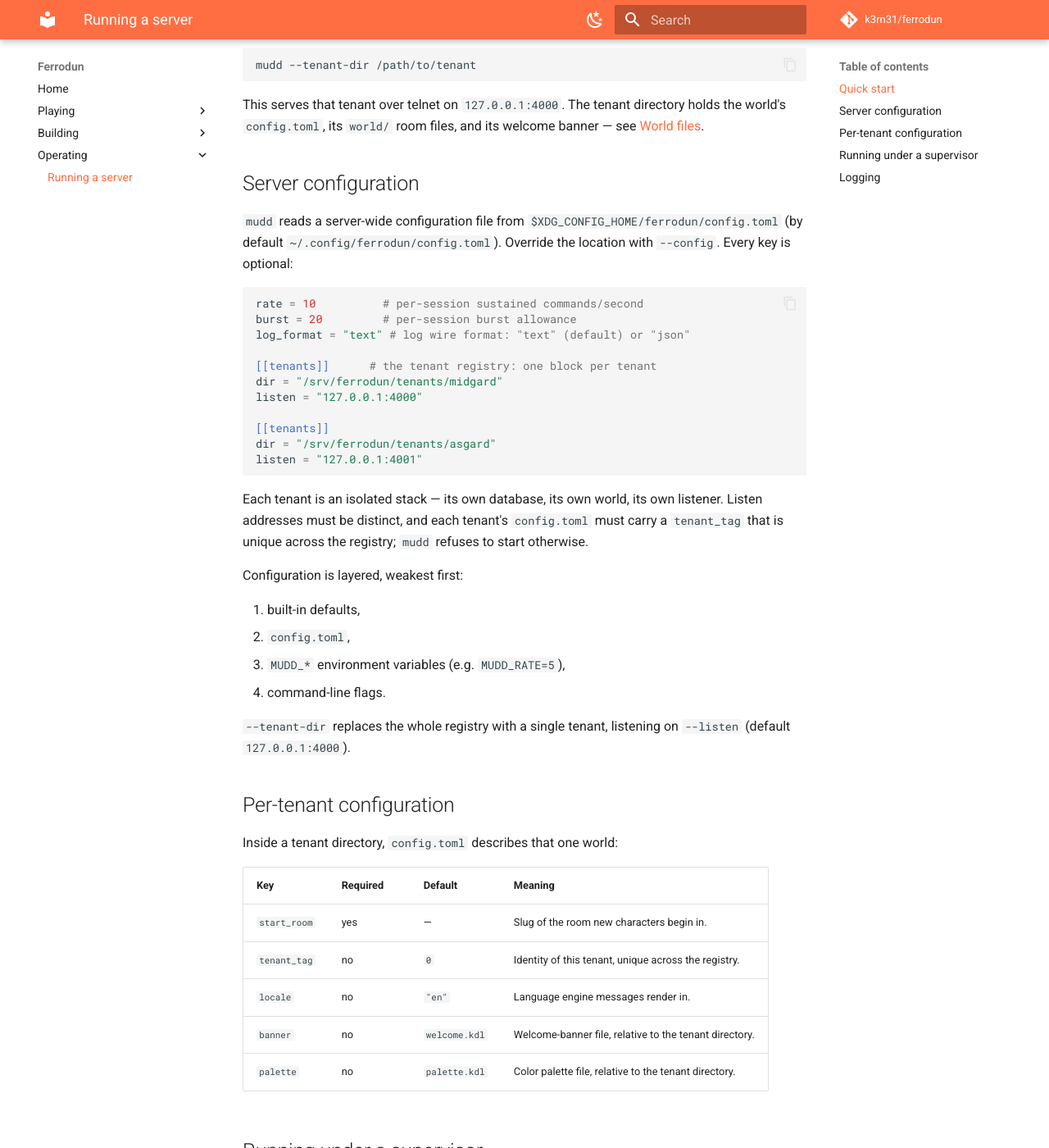
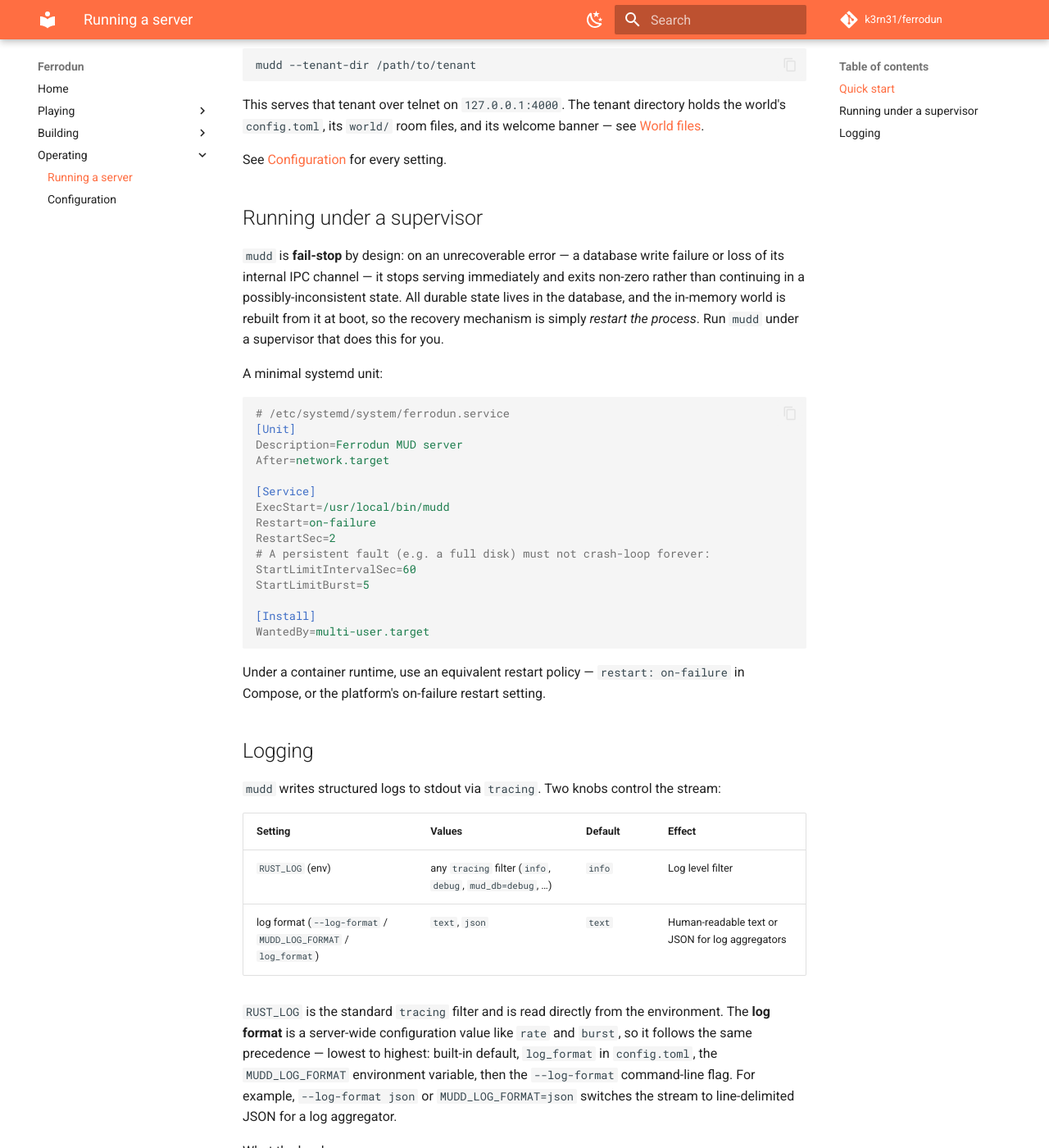
Before and after one commit to k3rn31/ferrodun, an MkDocs documentation site: the page built from docs/docs/operating/running-a-server.md, in a window 1280 px wide and 1400 px high, scrolled down 408 px. Shown: the whole window at 82% size. Built offline with MkDocs 1.6.1 and Material for MkDocs 9.7.7, drawn with Linux system fonts in a browser that asks for light colours; comment, search, counter and statistics services are not loaded; the version menu is left out.

Commit message:
docs: split Configuration into its own operating page

````diff
--- a/docs/docs/building/localization.md
+++ b/docs/docs/building/localization.md
@@ -13,9 +13,9 @@
 locale = "en" # optional; default "en"
 ```
 
-The value flows into every engine-emitted line. See [Running a server →
-Per-tenant configuration](../operating/running-a-server.md#per-tenant-configuration)
-for where this key sits alongside the tenant's other settings.
+The value flows into every engine-emitted line. See
+[Configuration](../operating/configuration.md) for where this key sits
+alongside the tenant's other settings.
 
 ## What happens with a non-English locale
 
--- a/docs/docs/operating/running-a-server.md
+++ b/docs/docs/operating/running-a-server.md
@@ -19,53 +19,7 @@
 holds the world's `config.toml`, its `world/` room files, and its welcome
 banner — see [World files](../building/world-files.md).
 
-## Server configuration
-
-`mudd` reads a server-wide configuration file from
-`$XDG_CONFIG_HOME/ferrodun/config.toml` (by default
-`~/.config/ferrodun/config.toml`). Override the location with `--config`. Every
-key is optional:
-
-```toml
-rate = 10          # per-session sustained commands/second
-burst = 20         # per-session burst allowance
-log_format = "text" # log wire format: "text" (default) or "json"
-
-[[tenants]]      # the tenant registry: one block per tenant
-dir = "/srv/ferrodun/tenants/midgard"
-listen = "127.0.0.1:4000"
-
-[[tenants]]
-dir = "/srv/ferrodun/tenants/asgard"
-listen = "127.0.0.1:4001"
-```
-
-Each tenant is an isolated stack — its own database, its own world, its own
-listener. Listen addresses must be distinct, and each tenant's `config.toml`
-must carry a `tenant_tag` that is unique across the registry; `mudd` refuses to
-start otherwise.
-
-Configuration is layered, weakest first:
-
-1. built-in defaults,
-2. `config.toml`,
-3. `MUDD_*` environment variables (e.g. `MUDD_RATE=5`),
-4. command-line flags.
-
-`--tenant-dir` replaces the whole registry with a single tenant, listening on
-`--listen` (default `127.0.0.1:4000`).
-
-## Per-tenant configuration
-
-Inside a tenant directory, `config.toml` describes that one world:
-
-| Key | Required | Default | Meaning |
-|---|---|---|---|
-| `start_room` | yes | — | Slug of the room new characters begin in. |
-| `tenant_tag` | no | `0` | Identity of this tenant, unique across the registry. |
-| `locale` | no | `"en"` | Language engine messages render in. |
-| `banner` | no | `welcome.kdl` | Welcome-banner file, relative to the tenant directory. |
-| `palette` | no | `palette.kdl` | Color palette file, relative to the tenant directory. |
+See [Configuration](configuration.md) for every setting.
 
 ## Running under a supervisor
 
--- a/docs/mkdocs.yml
+++ b/docs/mkdocs.yml
@@ -58,6 +58,7 @@
       - Localization: building/localization.md
   - Operating:
       - Running a server: operating/running-a-server.md
+      - Configuration: operating/configuration.md
 
 plugins:
   - search
````
Also changed, not shown: docs/docs/operating/configuration.md (added, +61 -0 lines).
